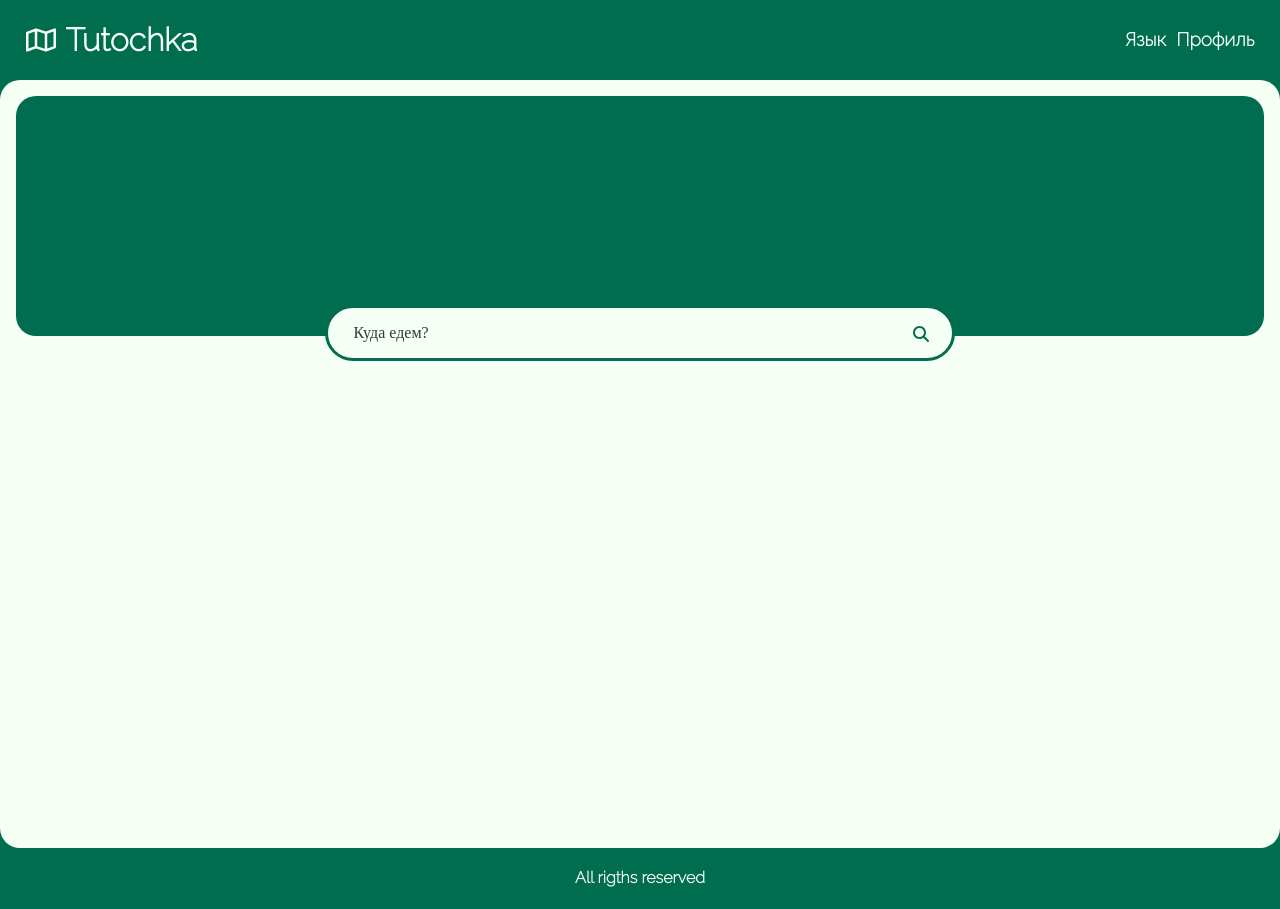
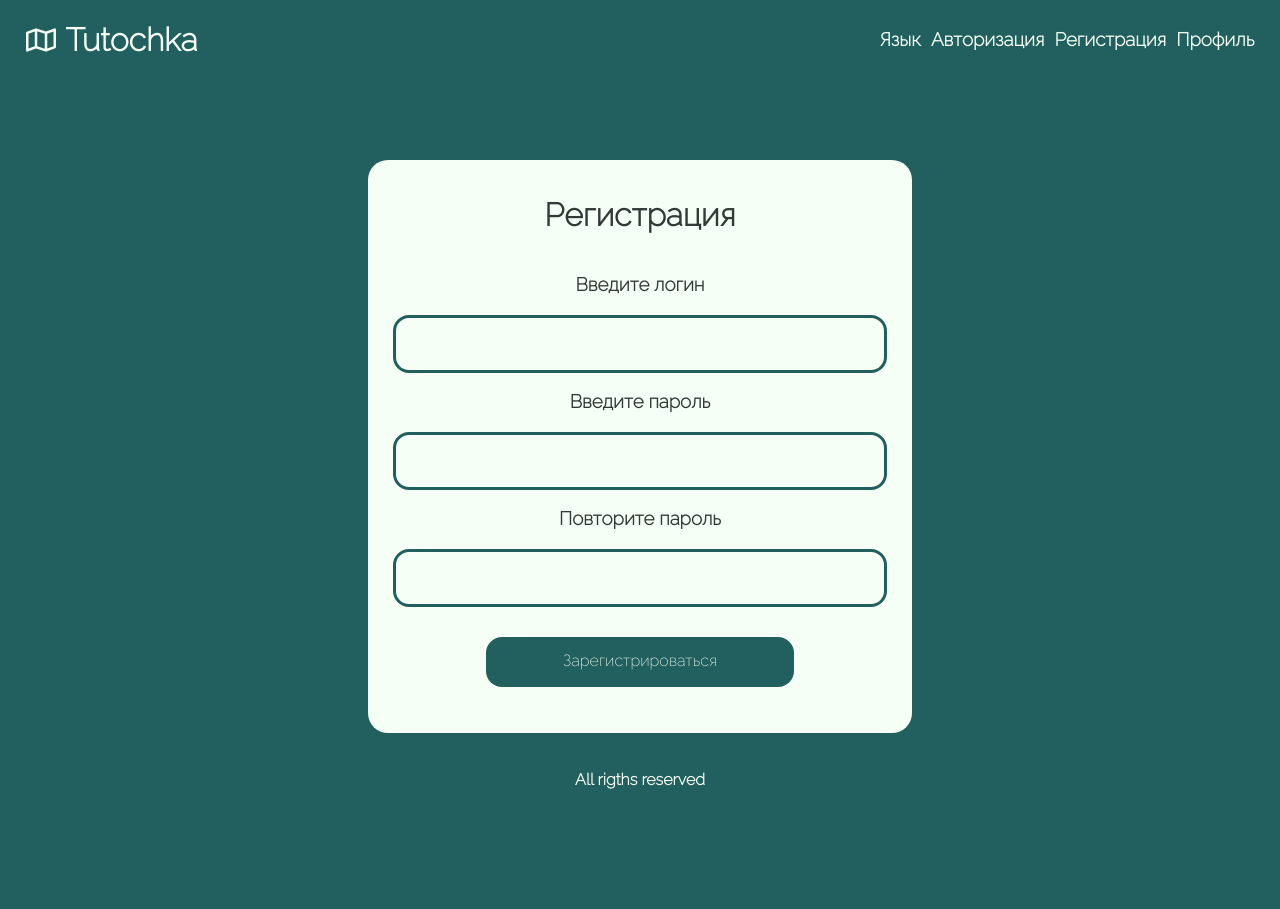
Before and after one commit to ikir0806/route-exchanger, a React (Vite) app: page /registration in a window 1280 px wide. After the commit the page ends 800 px from the top, so only its background shows below. Built offline with nearby package versions, Linux system fonts and the light colour scheme; the HTML template or start-up script is replaced by a standard one.

Commit message:
Страницы авторизации и регистрации

```diff
--- a/package.json
+++ b/package.json
@@ -15,6 +15,7 @@
     "@fortawesome/free-regular-svg-icons": "^6.4.2",
     "@fortawesome/free-solid-svg-icons": "^6.4.2",
     "@fortawesome/react-fontawesome": "^0.2.0",
+    "firebase": "^10.7.1",
     "mobx": "^6.10.2",
     "mobx-react": "^9.0.1",
     "normalize.css": "^8.0.1",
--- a/src/App.tsx
+++ b/src/App.tsx
@@ -1,13 +1,40 @@
+import { Route, Routes } from 'react-router-dom';
 import Footer from './Components/Footer';
 import Header from './Components/Header';
-import Main from './Components/Main';
+import Authorization from './Pages/Authorization';
+import Main from './Pages/Main';
+import { Profile } from './Pages/Profile';
+import Registration from './Pages/Registration';
 import './scss/App.scss';
 
 function App() {
   return (
     <>
       <Header />
-      <Main />
+      <Routes>
+        <Route path='/' element={<Main />} />
+        <Route path='profile' element={<Profile />} />
+        <Route path='authorization' element={<Authorization />} />
+        <Route path='registration' element={<Registration />} />
+        {/* <Route path='/' element={<Header />}>
+        <Route index element={<MainPage />} />
+      </Route>
+
+      <Route path='*' element={<h2>404 page</h2>} /> */}
+        {/* <Route
+                    path="profile"
+                    element={<PrivateRoute component={<Profile />} />}
+                /> */}
+        {/* <Route path="about" element={<AboutWithConnect />} /> */}
+        {/* <Route path="signin" element={<PublicRoute component={<SignIn />} />} /> */}
+        {/* <Route path="signup" element={<SignUp />} /> */}
+        {/* <Route path="routeConstructor" element={<PrivateRoute />}>
+                    <Route
+                        index
+                        element={<RouteConstructor />}
+                    />
+                </Route> */}
+      </Routes>
       <Footer />
     </>
   );
--- a/src/Components/Header.tsx
+++ b/src/Components/Header.tsx
@@ -14,6 +14,14 @@ function Header() {
           <h3 className='white-text'>Язык</h3>
           {/* <FontAwesomeIcon icon={faUser} className='profile-img' /> */}
         </Link>
+        <Link className='header-item' to='/authorization'>
+          {/* <FontAwesomeIcon icon={faUser} className='profile-img' /> */}
+          <h3 className='white-text'>Авторизация</h3>
+        </Link>
+        <Link className='header-item' to='/registration'>
+          {/* <FontAwesomeIcon icon={faUser} className='profile-img' /> */}
+          <h3 className='white-text'>Регистрация</h3>
+        </Link>
         <Link className='header-item' to='/profile'>
           {/* <FontAwesomeIcon icon={faUser} className='profile-img' /> */}
           <h3 className='white-text'>Профиль</h3>
--- /dev/null
+++ b/src/Pages/Authorization.tsx
@@ -0,0 +1,23 @@
+function Authorization() {
+  const handleSubmit = (e: React.FormEvent<HTMLFormElement> | undefined) => {
+    console.log(e);
+    e?.preventDefault();
+  };
+
+  return (
+    <div className='form-wrapper'>
+      <h1 className='form-title'>Авторизация</h1>
+      <form className='form' onSubmit={handleSubmit}>
+        <h3>Введите логин</h3>
+        <input className='form-input' type='text' />
+        <h3>Введите пароль</h3>
+        <input className='form-input' type='password' />
+        <button className='form-button' type='submit'>
+          Войти
+        </button>
+      </form>
+    </div>
+  );
+}
+
+export default Authorization;
--- /dev/null
+++ b/src/Pages/Profile.tsx
@@ -0,0 +1,5 @@
+import { FC } from 'react';
+
+export const Profile: FC = () => {
+  return <h1>Profile</h1>;
+};
--- /dev/null
+++ b/src/Pages/Registration.tsx
@@ -0,0 +1,25 @@
+function Registration() {
+  const handleSubmit = (e: React.FormEvent<HTMLFormElement> | undefined) => {
+    console.log(e);
+    e?.preventDefault();
+  };
+
+  return (
+    <div className='form-wrapper'>
+      <h1 className='form-title'>Регистрация</h1>
+      <form className='form' onSubmit={handleSubmit}>
+        <h3>Введите логин</h3>
+        <input className='form-input' type='text' />
+        <h3>Введите пароль</h3>
+        <input className='form-input' type='password' />
+        <h3>Повторите пароль</h3>
+        <input className='form-input' type='password' />
+        <button className='form-button' type='submit'>
+          Зарегистрироваться
+        </button>
+      </form>
+    </div>
+  );
+}
+
+export default Registration;
--- a/src/scss/App.scss
+++ b/src/scss/App.scss
@@ -1,7 +1,10 @@
 @import 'normalize.css';
 @import './variables.scss';
+@import './Form.scss';
 
 a,
+button,
+input,
 p,
 h1,
 h2,
@@ -18,7 +21,16 @@ a {
 
 body {
   background-color: $main-color;
-  height: 100%;
+  height: 100vh;
+  display: table;
+  width: 100%;
+  position: relative;
+}
+
+body::after {
+  content: '';
+  display: block;
+  height: 50px; /* Set same as footer's height */
 }
 
 .wrapper {
@@ -167,13 +179,16 @@ body {
 }
 
 .footer {
-  left: 0;
-  bottom: 0;
   width: 100%;
   height: 5vh;
+  position: absolute;
+  bottom: 0;
+  display: flex;
+  align-items: center;
 }
 
 .footer-text {
   text-align: center;
   color: $white;
+  margin: auto;
 }
--- /dev/null
+++ b/src/scss/Form.scss
@@ -0,0 +1,55 @@
+.form-wrapper {
+  border-radius: 20px;
+  padding: 2vh;
+  background-color: $white;
+  width: fit-content;
+  margin: auto;
+  min-width: 40vw;
+  margin-top: 10vh;
+}
+
+.form {
+  display: flex;
+  flex-direction: column;
+  align-items: center;
+}
+
+.form-title {
+  text-align: center;
+}
+
+.form-input {
+  border: none;
+  outline: none;
+  border: 3px solid $main-color;
+  border-radius: 16px;
+  width: 90%;
+  height: 50px;
+  padding-left: 2vw;
+  background: transparent;
+  text-decoration: none;
+  font-weight: bold;
+}
+
+.form-button {
+  border: none;
+  outline: none;
+  color: $white;
+  background-color: $main-color;
+  border-radius: 16px;
+  padding: 5px;
+  margin-top: 30px;
+  margin-bottom: 30px;
+  height: 50px;
+  width: 60%;
+}
+
+.form-button:hover,
+.form-button:focus {
+  opacity: 0.7;
+  cursor: pointer;
+}
+
+.form-button:active {
+  opacity: 0.5;
+}
--- a/src/scss/variables.scss
+++ b/src/scss/variables.scss
@@ -2,5 +2,5 @@
 $white: rgb(246, 255, 245);
 // $marine: #77b8af;
 // $green: #006d4e;
-$main-color: #006d4e;
+$main-color: #21605e;
 $dark-grey: #323a38;
```
Also changed, not shown: src/Services/firebase.ts (added, +28 -0 lines), src/Pages/Main.tsx (renamed from src/Components/Main.tsx), 1 other file (tests, documents, lock files or other folders).
